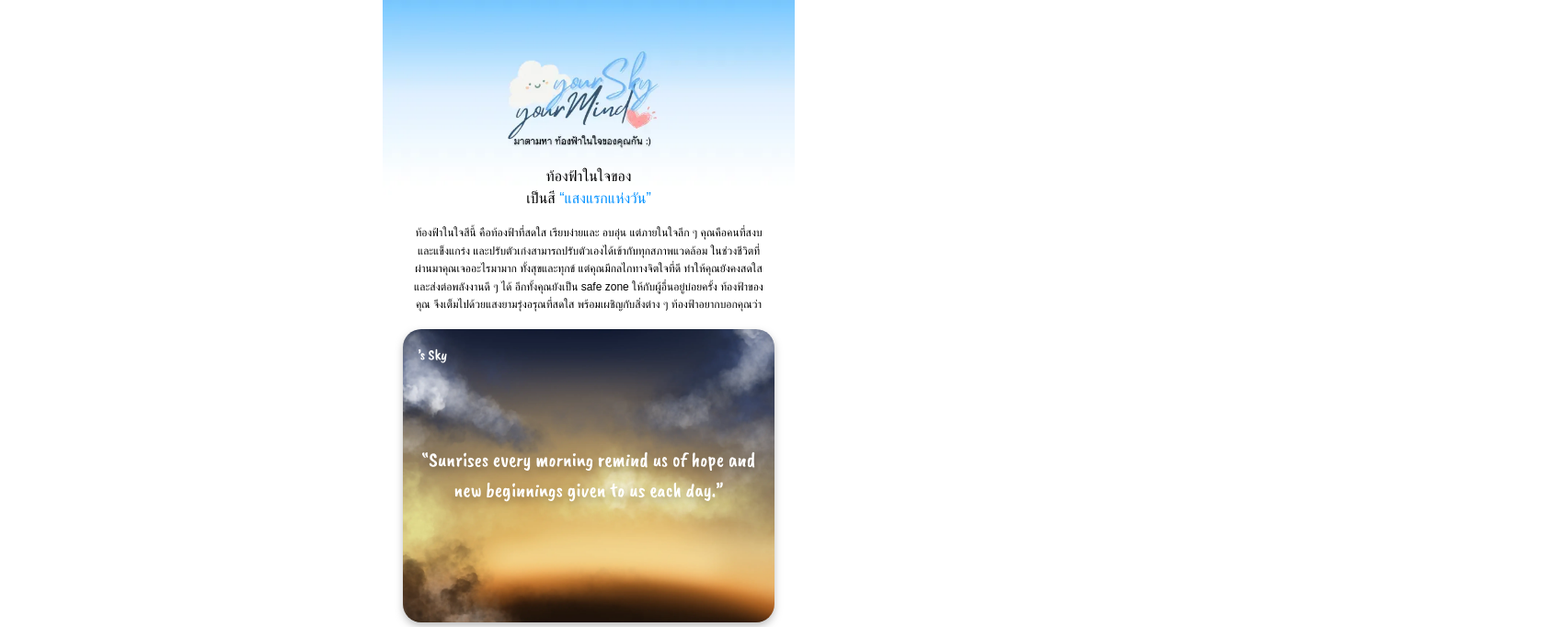
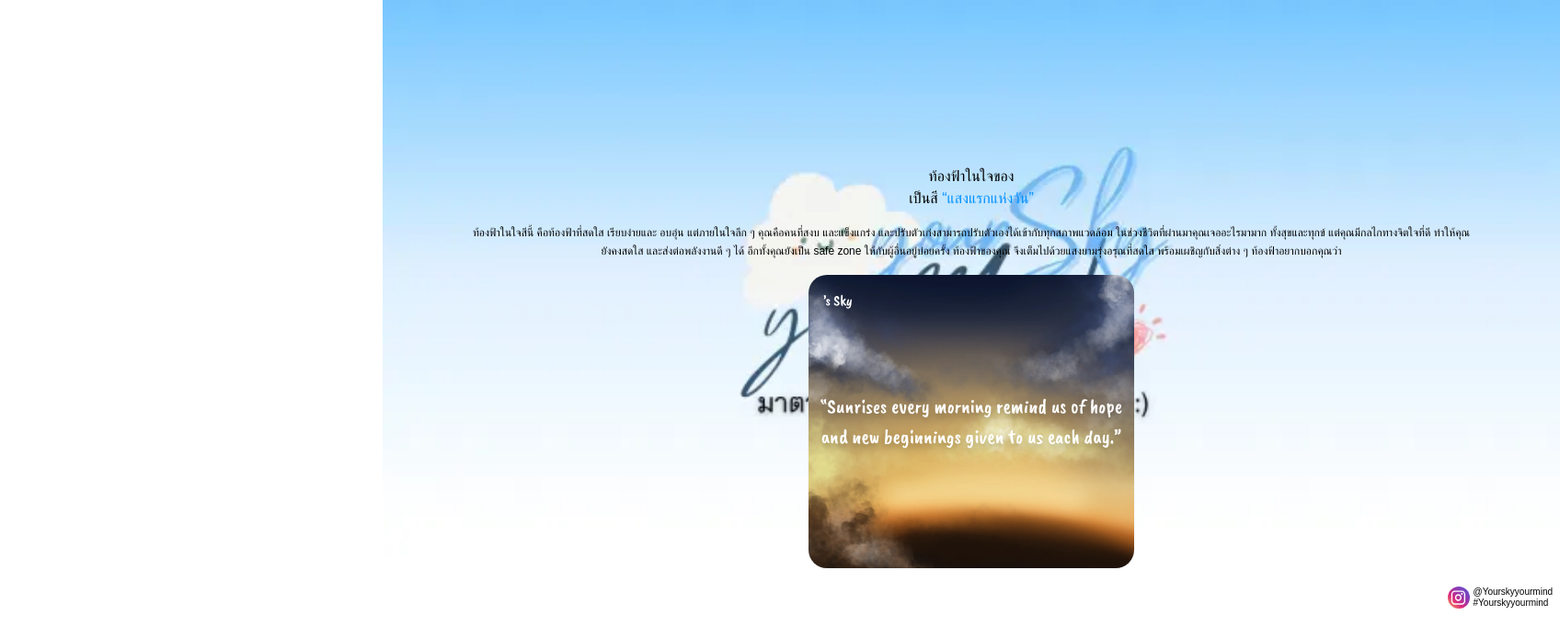
Before and after one commit to bRight36691/YourSkyYourMind_Project, a Next.js app: page /4-20 in a window 1280 px wide. Shown: the top 682 px of the page at 92% size, 1696 px wide, since content can reach past the window. Built offline with nearby package versions, Linux system fonts and the light colour scheme; a web font is replaced by a local one.

Commit message:
fix: layout for export image

```diff
--- a/src/app/(interactive)/4-20/page.tsx
+++ b/src/app/(interactive)/4-20/page.tsx
@@ -147,7 +147,8 @@ export default function Page() {
 
   const downloadImage = async () => {
     const exportedWords = document.getElementById("exported");
-    if (!exportedWords) return;
+    const exportedImage = document.getElementById("skyImage");
+    if (!exportedWords || !exportedImage) return;
 
     const dataUrl = await convertImage(exportedWords);
 
@@ -159,7 +160,8 @@ export default function Page() {
 
   const shareImage = async () => {
     const exportedWords = document.getElementById("exported");
-    if (!exportedWords) return;
+    const exportedImage = document.getElementById("skyImage");
+    if (!exportedWords || !exportedImage) return;
 
     const dataUrl = await convertImage(exportedWords);
 
@@ -195,37 +197,38 @@ export default function Page() {
       >
         <div
           id="exported"
-          className="bg-result absolute flex w-full flex-col items-center overflow-hidden bg-cover bg-top bg-no-repeat"
+          className="absolute flex w-screen flex-col items-center overflow-hidden bg-result bg-cover bg-top bg-no-repeat"
         >
-          <div className="mt-[180px] flex flex-col items-center gap-4 text-center text-black">
+          <div className="mt-[180px] flex w-screen flex-col items-center gap-4 text-center text-black">
             <div>
               <p>
                 ท้องฟ้าในใจของ <span className="font-medium">{name}</span>
               </p>
               <p>
                 เป็นสี{" "}
-                <span className="text-blueSkyColor font-medium">
+                <span className="font-medium text-blueSkyColor">
                   “{skyColors[idx]}”
                 </span>
               </p>
             </div>
             <p className="w-[85%] text-xs leading-relaxed">{desc[idx]}</p>
-            <div className="font-caveatBrush relative flex h-[319px] w-[90%] items-center justify-center overflow-hidden rounded-[20px] object-cover text-white drop-shadow-[0_4px_4px_rgba(0,0,0,0.25)]">
+            <div className="relative flex h-[319px] w-[354px] items-center justify-center overflow-hidden rounded-[20px] object-cover font-caveatBrush text-white drop-shadow-sm">
               <Image
                 src={skyPics[idx] ?? "/img/tree1.webp"}
                 alt="YourSky"
                 width={3000}
                 height={2000}
                 className="absolute"
+                id="skyImage"
               />
-              <p className="absolute left-4 top-4 z-20 drop-shadow-[0_4px_4px_rgba(0,0,0,0.25)]">
+              <p className="absolute left-4 top-4 z-20 w-[90%] break-all text-left drop-shadow-[0_4px_4px_rgba(0,0,0,0.25)]">
                 {name}&rsquo;s Sky
               </p>
               <p className="z-20 w-[95%] text-[22px] drop-shadow-[0_4px_4px_rgba(0,0,0,0.25)]">
                 {quotes[idx]}
               </p>
             </div>
-            <div className="z-20 mb-6 mr-4 mt-1 flex w-full items-center justify-end gap-1">
+            <div className="z-20 mb-6 mr-4 mt-1 flex w-screen items-center justify-end gap-1">
               <div className="relative flex h-6 w-6 items-center justify-center rounded-full bg-[linear-gradient(45deg,#FAAD4F_0%,#DD2A7B_35%,#9537B0_62%,#515BD4_100%)]">
                 <IgLogo />
               </div>
@@ -236,7 +239,7 @@ export default function Page() {
             </div>
           </div>
         </div>
-        <div className="fixed bottom-[10%] z-20 flex w-full justify-center gap-2">
+        <div className="fixed bottom-[10%] z-20 flex w-screen justify-center gap-2">
           {userAgentData === "iPhone" ? (
             <div onClick={shareImage}>
               <ShareIcon />
--- a/src/component/IgLogo.tsx
+++ b/src/component/IgLogo.tsx
@@ -3,7 +3,7 @@ export const IgLogo = () => {
     <svg
       width="17"
       height="17"
-      viewBox="0 0 17.5 17"
+      viewBox="0 0 18 17.5"
       fill="none"
       xmlns="http://www.w3.org/2000/svg"
       className="absolute"
```
